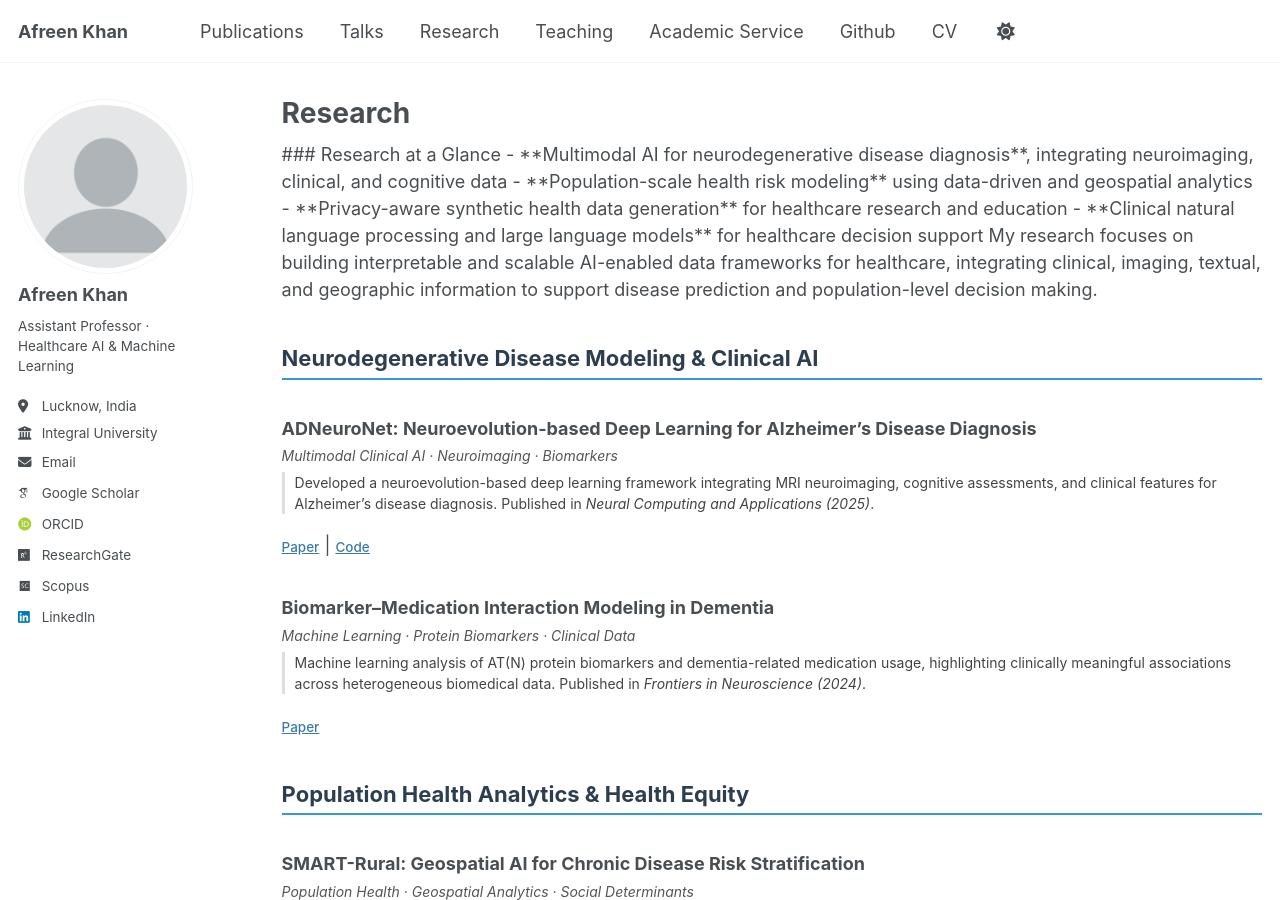
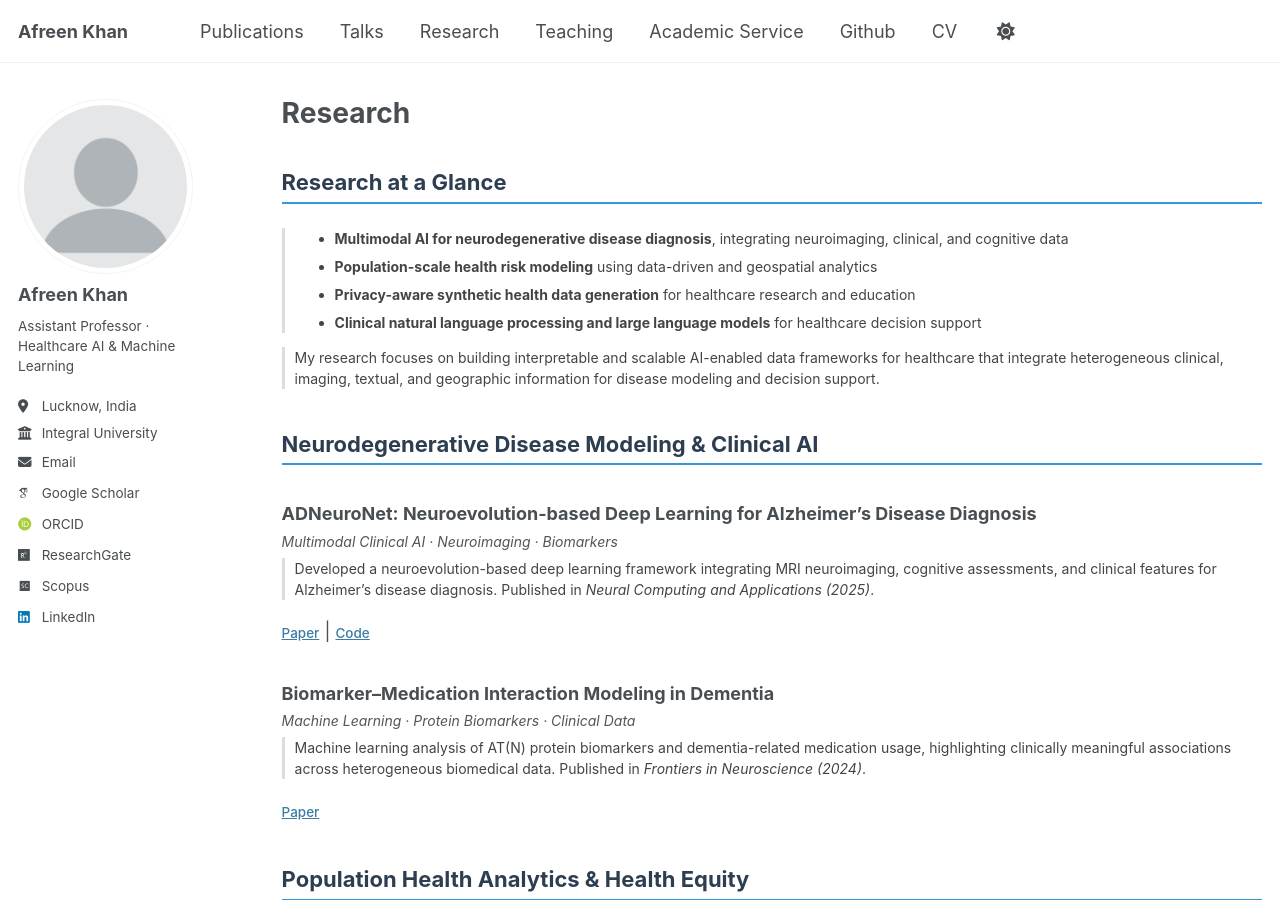
Before and after one commit to afreen-kh/afreen-kh.github.io, a Jekyll site: the page built from _pages/research.html, in a window 1280 px wide and 900 px high. Built offline with Jekyll 4.4.1, drawn with Linux system fonts in a browser that asks for light colours; some web fonts are replaced; a script that is not in the unit is left out.

Commit message:
Update research.html

```diff
--- a/_pages/research.html
+++ b/_pages/research.html
@@ -5,14 +5,24 @@ permalink: /research/
 author_profile: true
 ---
 
-### Research at a Glance
+<h2 class="pub-section-title">Research at a Glance</h2>
 
-- **Multimodal AI for neurodegenerative disease diagnosis**, integrating neuroimaging, clinical, and cognitive data
-- **Population-scale health risk modeling** using data-driven and geospatial analytics
-- **Privacy-aware synthetic health data generation** for healthcare research and education
-- **Clinical natural language processing and large language models** for healthcare decision support
+<div class="archive__item">
+  <div class="pub-contribution">
+    <ul>
+      <li><strong>Multimodal AI for neurodegenerative disease diagnosis</strong>, integrating neuroimaging, clinical, and cognitive data</li>
+      <li><strong>Population-scale health risk modeling</strong> using data-driven and geospatial analytics</li>
+      <li><strong>Privacy-aware synthetic health data generation</strong> for healthcare research and education</li>
+      <li><strong>Clinical natural language processing and large language models</strong> for healthcare decision support</li>
+    </ul>
+  </div>
+</div>
 
-My research focuses on building interpretable and scalable AI-enabled data frameworks for healthcare, integrating clinical, imaging, textual, and geographic information to support disease prediction and population-level decision making.
+<div class="archive__item">
+  <div class="pub-contribution">
+    My research focuses on building interpretable and scalable AI-enabled data frameworks for healthcare that integrate heterogeneous clinical, imaging, textual, and geographic information for disease modeling and decision support.
+  </div>
+</div>
 
 <h2 class="pub-section-title">Neurodegenerative Disease Modeling & Clinical AI</h2>
 
```
